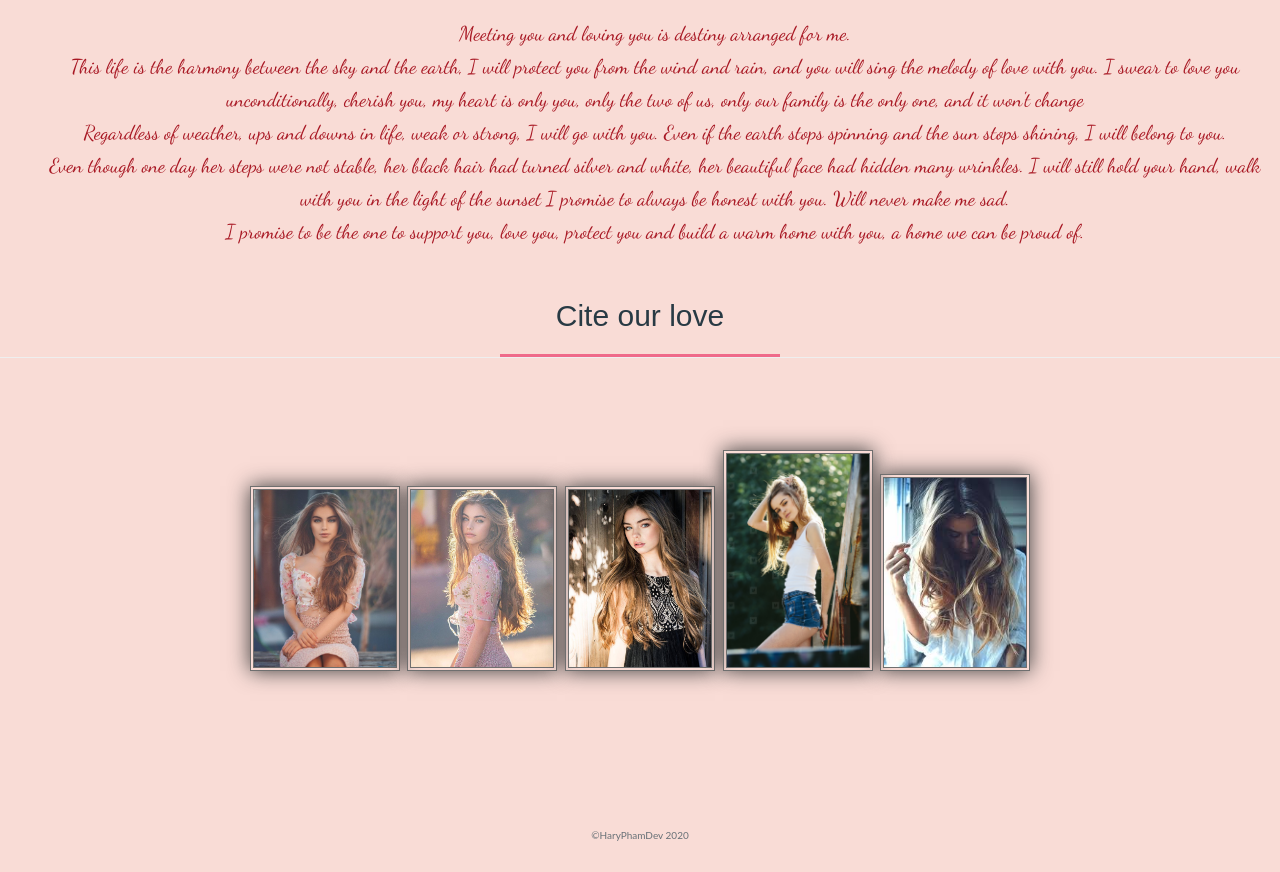
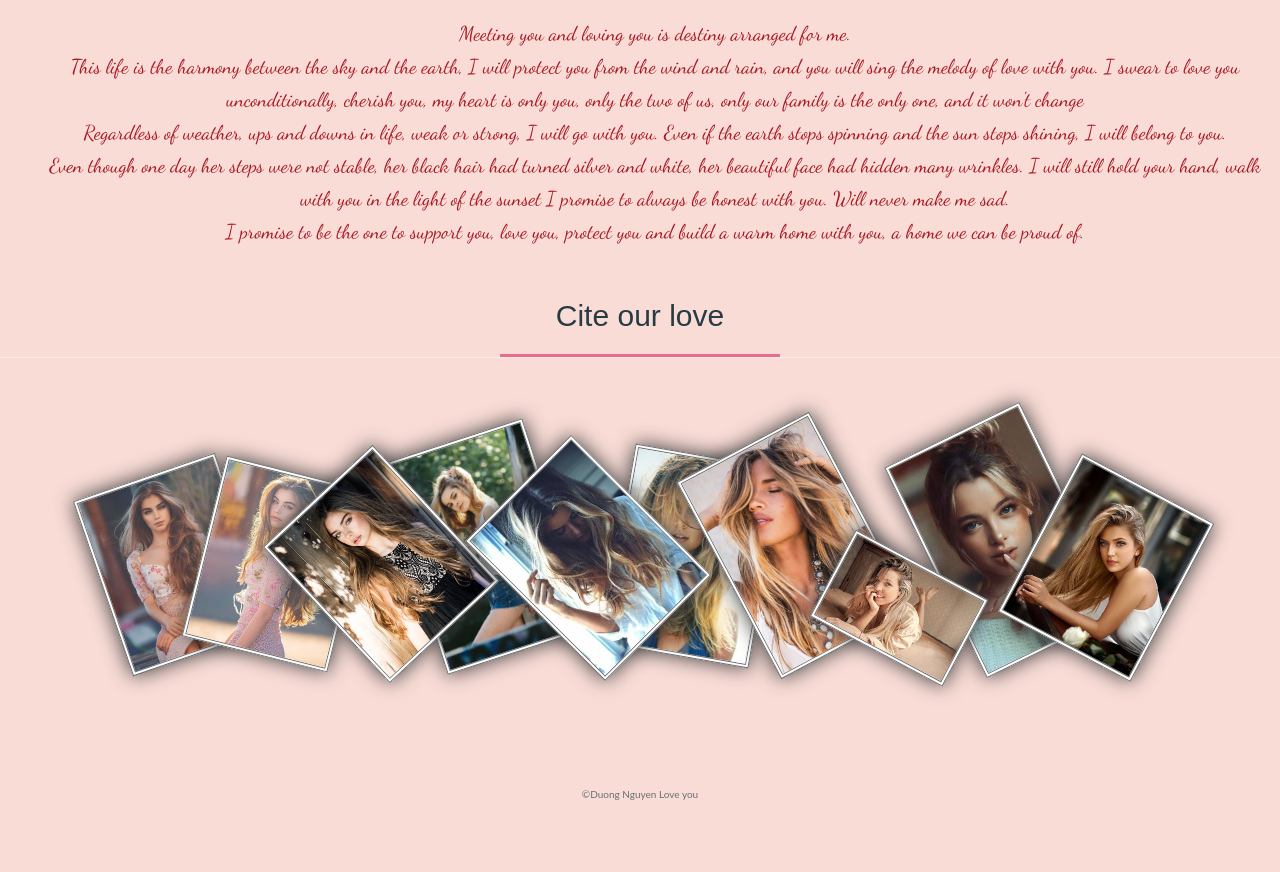
Before and after one commit to duongnguyen291/love-Manh-3, a plain HTML site: page index.html in a window 1280 px wide. Shown: the part 1858-2730 px from the top of the page. After the commit the page ends 2689 px from the top, so only its background shows below. Drawn offline with nearby package versions, Linux system fonts and the light colour scheme; a web font is replaced by a local one.

Commit message:
return images animation

```diff
--- a/index.html
+++ b/index.html
@@ -103,12 +103,61 @@
         <h2 class="col-xs-12" style="font-family: 'Pattaya', sans-serif; color: #283a44; padding-bottom: 0px;">Cite our love</h2>
     </div>
     <div class="photopile-wrapper col-xs-12 text-center" data-anijs="if: scroll, on: window, do: rollIn animated, before: $scrollReveal repeat">
-        <ul class="photopile col-xs-12" id="photopile-content">
-            <!-- Content will be injected here by JavaScript -->
+        <ul class="photopile col-xs-12">
+            <li>
+                <a href="images/p1.jpg">
+                <img src="images/p1.jpg" alt="commemorative photo" />
+                </a>
+            </li>
+            <li>
+                <a href="images/p2.jpg">
+                <img src="images/p2.jpg" alt="commemorative photo" />
+                </a>
+            </li>
+            <li>
+                <a href="images/p3.jpg">
+                <img src="images/p3.jpg" alt="commemorative photo" />
+                </a>
+            </li>
+            <li>
+                <a href="images/p4.jpg">
+                <img src="images/p4.jpg" alt="commemorative photo" />
+                </a>
+            </li>
+            <li>
+                <a href="images/p5.jpg">
+                <img src="images/p5.jpg" alt="commemorative photo" />
+                </a>
+            </li>
+            <li>
+                <a href="images/p6.jpg">
+                <img src="images/p6.jpg" alt="commemorative photo" />
+                </a>
+            </li>
+            <li>
+                <a href="images/p7.jpg">
+                <img src="images/p7.jpg" alt="commemorative photo" />
+                </a>
+            </li>
+            <li>
+                <a href="images/p8.jpg">
+                <img src="images/p8.jpg" alt="commemorative photo" />
+                </a>
+            </li>
+            <li>
+                <a href="images/p9.jpg">
+                <img src="images/p9.jpg" alt="commemorative photo" />
+                </a>
+            </li>
+            <li>
+                <a href="images/p10.jpg">
+                <img src="images/p10.jpg" alt="commemorative photo" />
+                </a>
+            </li>
         </ul>
     </div>
 
-    <p class="text-center" style="font-size: 10px">&copy;HaryPhamDev 2020</p>
+    <p class="text-center" style="font-size: 10px">&copy;Duong Nguyen Love you</p>
 
     <script src="https://ajax.googleapis.com/ajax/libs/jquery/3.3.1/jquery.min.js"></script>
     <script src="https://cdnjs.cloudflare.com/ajax/libs/popper.js/1.12.9/umd/popper.min.js"></script>
@@ -174,22 +223,6 @@
                 .fail(function() {
                     console.error("Failed to load JSON file.");
             });
-            $.getJSON('images.json')
-        .done(function(data) {
-            var photopileContent = '';
-            $.each(data, function(index, item) {
-                photopileContent += `
-                    <li>
-                        <a href="${item.src}">
-                            <img src="${item.src}" alt="${item.alt}" />
-                        </a>
-                    </li>`;
-            });
-            $('#photopile-content').html(photopileContent);
-        })
-        .fail(function() {
-            console.error("Failed to load images JSON file.");
-        });
 
         });
     </script>
```
